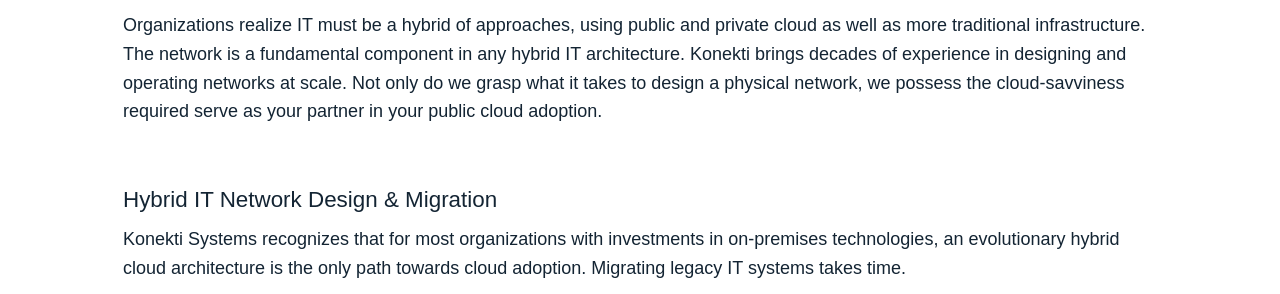
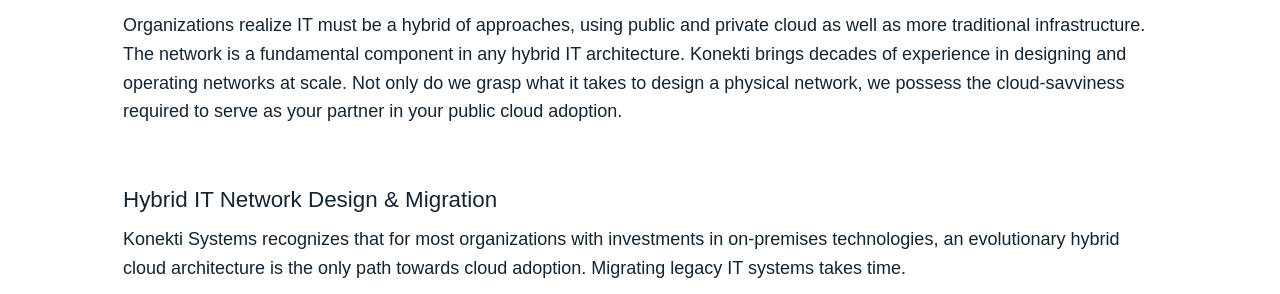
Before and after one commit to konekti/jeffbrl.github.io, a Jekyll site: the page built from _pages/index.md, in a window 1280 px wide and 900 px high, scrolled down 403 px. Shown: the part 245-539 px from the top of the window. Built offline with Jekyll 4.4.1, drawn with Linux system fonts in a browser that asks for light colours; nearby versions of some CDN libraries.

Commit message:
Fix typo

```diff
--- a/_data/services.yml
+++ b/_data/services.yml
@@ -3,7 +3,7 @@
     Organizations realize IT must be a hybrid of approaches, using public and private cloud as well as more
     traditional infrastructure. The network is a fundamental component in any hybrid IT architecture. Konekti
     brings decades of experience in designing and operating networks at scale. Not only do we grasp what it takes
-    to design a physical network, we possess the cloud-savviness required serve as your partner in your public cloud
+    to design a physical network, we possess the cloud-savviness required to serve as your partner in your public cloud
     adoption.
 
     <br>
```
